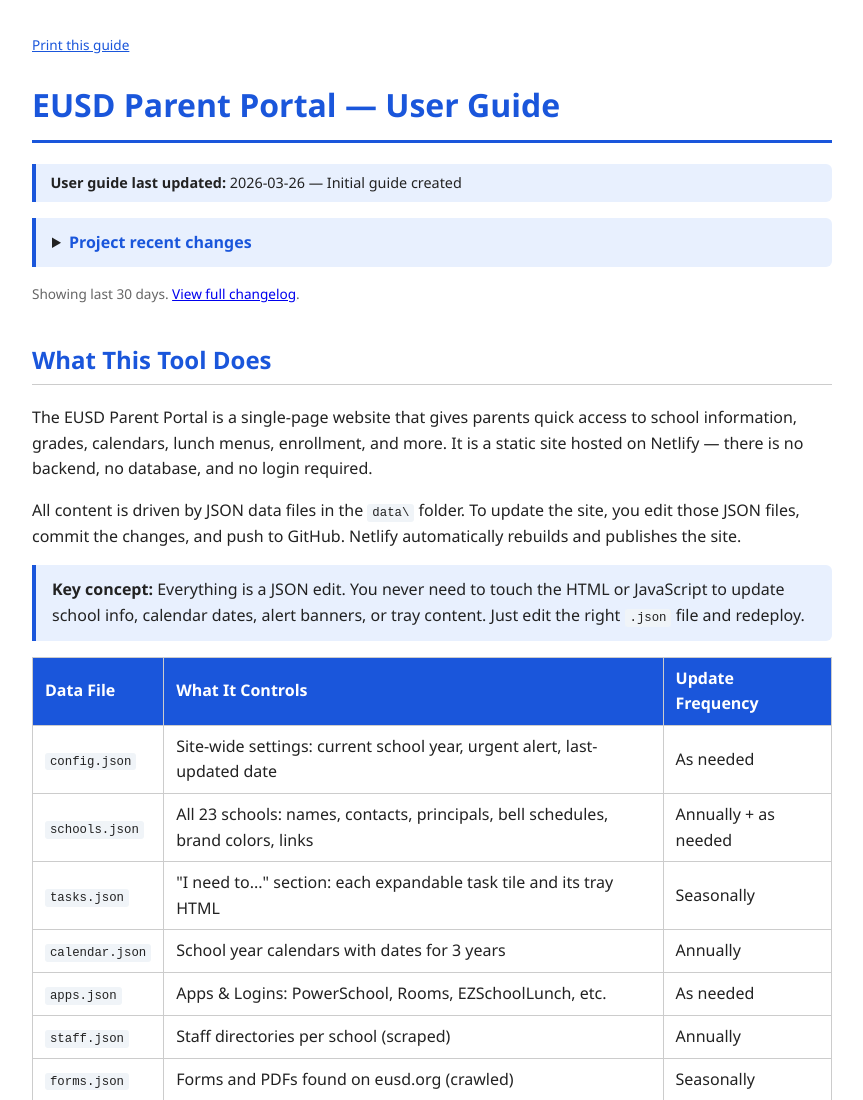
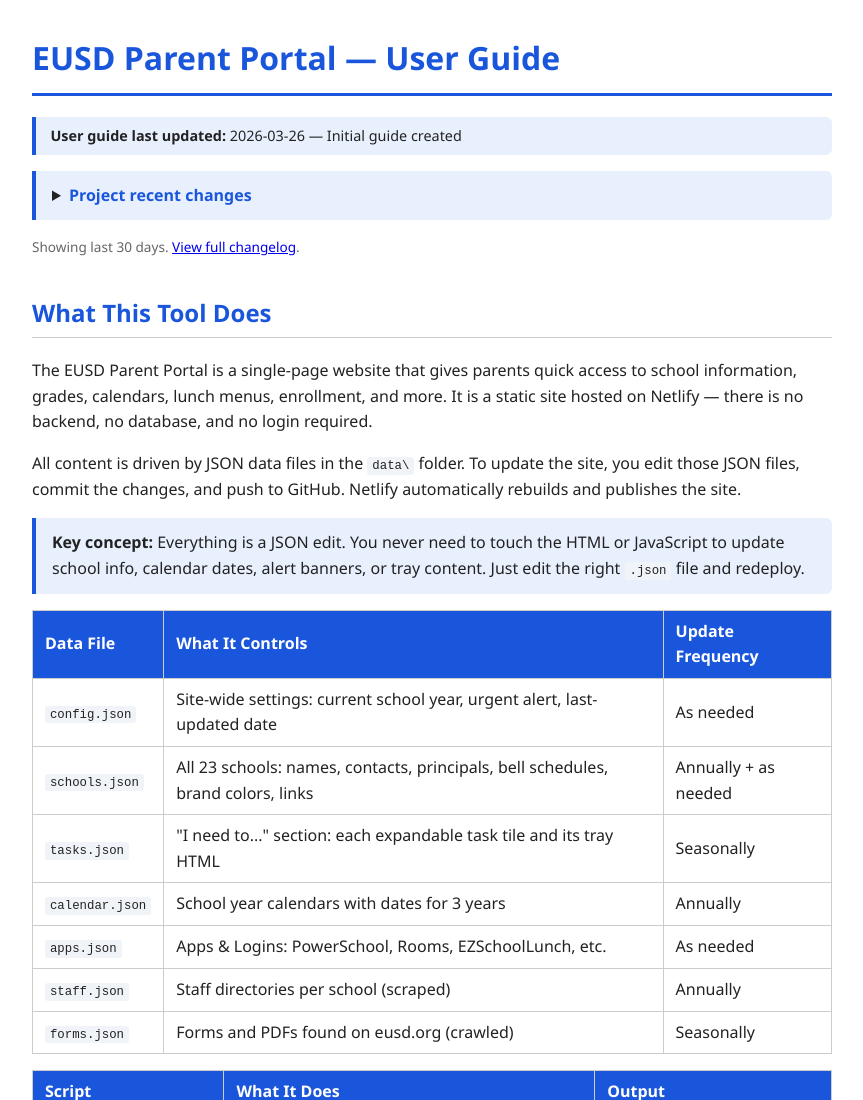
Before and after one commit to Escondido-Union-School-District/eusd-parent-portal, a website: page docs/user-guide.html in a window 1280 px wide. Shown: the top 1100 px of the page, without its empty margins (208-1071 px from the left). Drawn offline with Linux system fonts and the light colour scheme.

Commit message:
Remove print link

```diff
--- a/docs/user-guide.html
+++ b/docs/user-guide.html
@@ -104,7 +104,7 @@
 </head>
 <body>
 
-<a href="javascript:window.print()" class="no-print" style="font-size: 0.85em; color: #1a56db;">Print this guide</a>
+
 
 <h1>EUSD Parent Portal &mdash; User Guide</h1>
 
```
